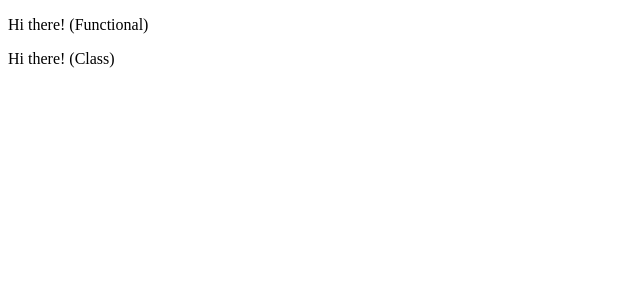
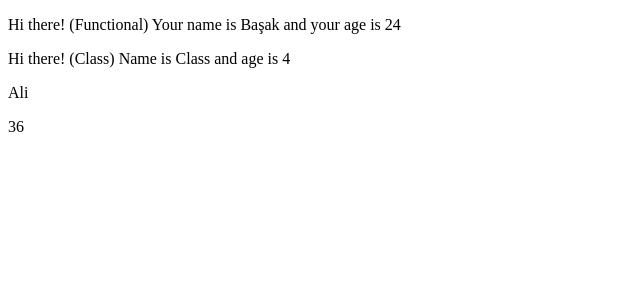
Before and after one commit to acarbasak4/first-react-app, a React (Create React App) app in the folder myapp/: page / in a window 1280 px wide. Shown: the top 300 px of the page, without its empty margins (0-640 px from the left). Built offline with nearby package versions, Linux system fonts and the light colour scheme.

Commit message:
props and state

```diff
--- a/myapp/src/App.js
+++ b/myapp/src/App.js
@@ -3,24 +3,42 @@ import React, {Component} from 'react';
 function App() {
   return (
     <div>
-    <Greeting></Greeting>
-    <GreetingClass></GreetingClass>
+    <Greeting name="Başak" age="24"></Greeting>
+    <GreetingClass name="Class" age="4"></GreetingClass>
     </div>
   );
 }
 //Functional Component
 const Greeting = props => {
   return(
-    <p> Hi there! (Functional) </p>
+    <p> Hi there! (Functional)
+    Your name is {props.name} and your age is {props.age}
+    </p>
   );
 }
 
 //Class Component
 
 class GreetingClass extends Component{
+constructor(props){
+  super(props);
+
+  this.state ={
+      name:"Ali",
+      age:"36"
+    }
+
+}
+
   render(){
     return(
-      <p>Hi there! (Class)</p>
+      <div>
+      <p>Hi there! (Class)
+      Name is {this.props.name} and age is {this.props.age}
+      </p>
+      <p> {this.state.name}</p>
+      <p>{this.state.age} </p>
+      </div>
     );
   }
 }
```
Also changed, not shown: 1 other file (tests, documents, lock files or other folders).
